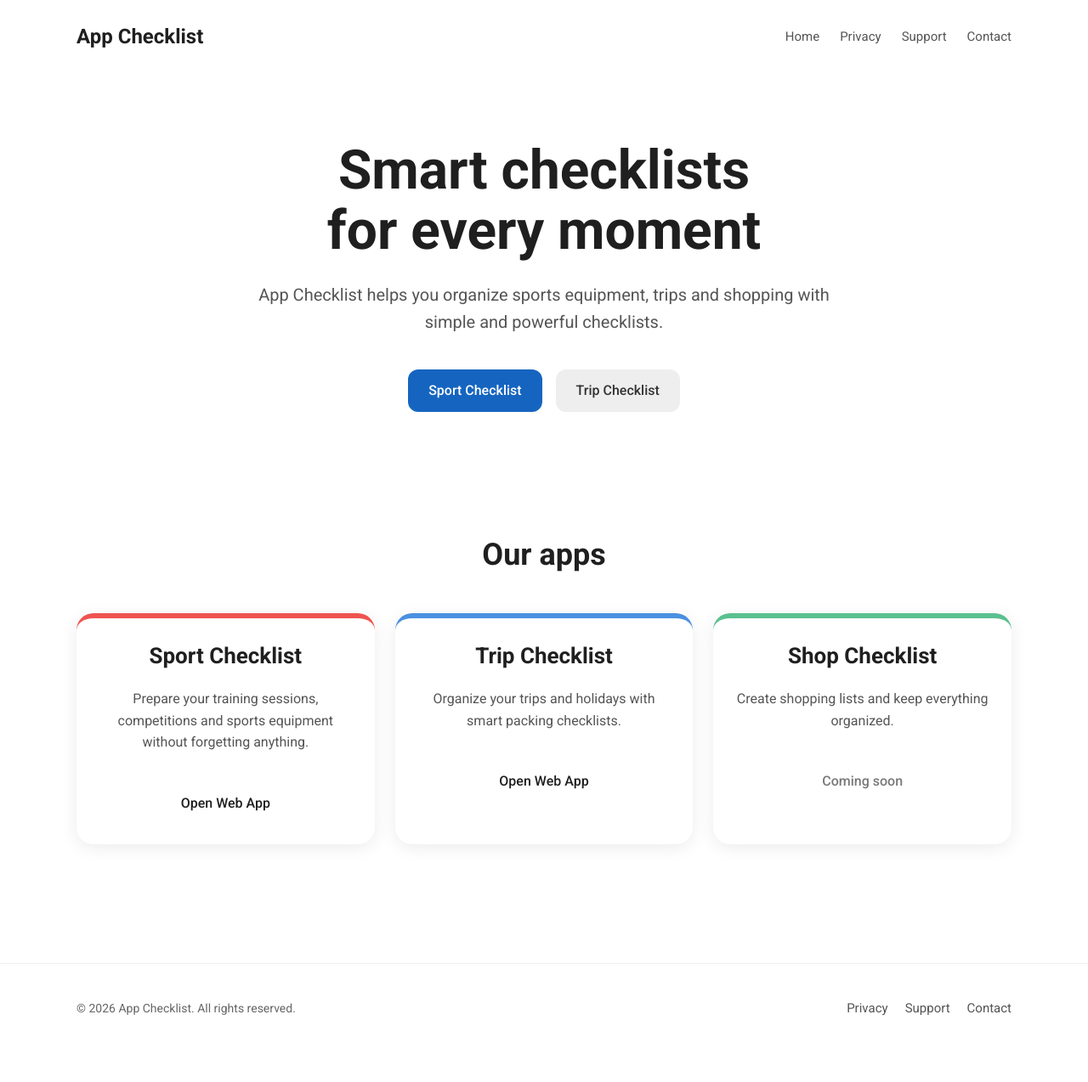
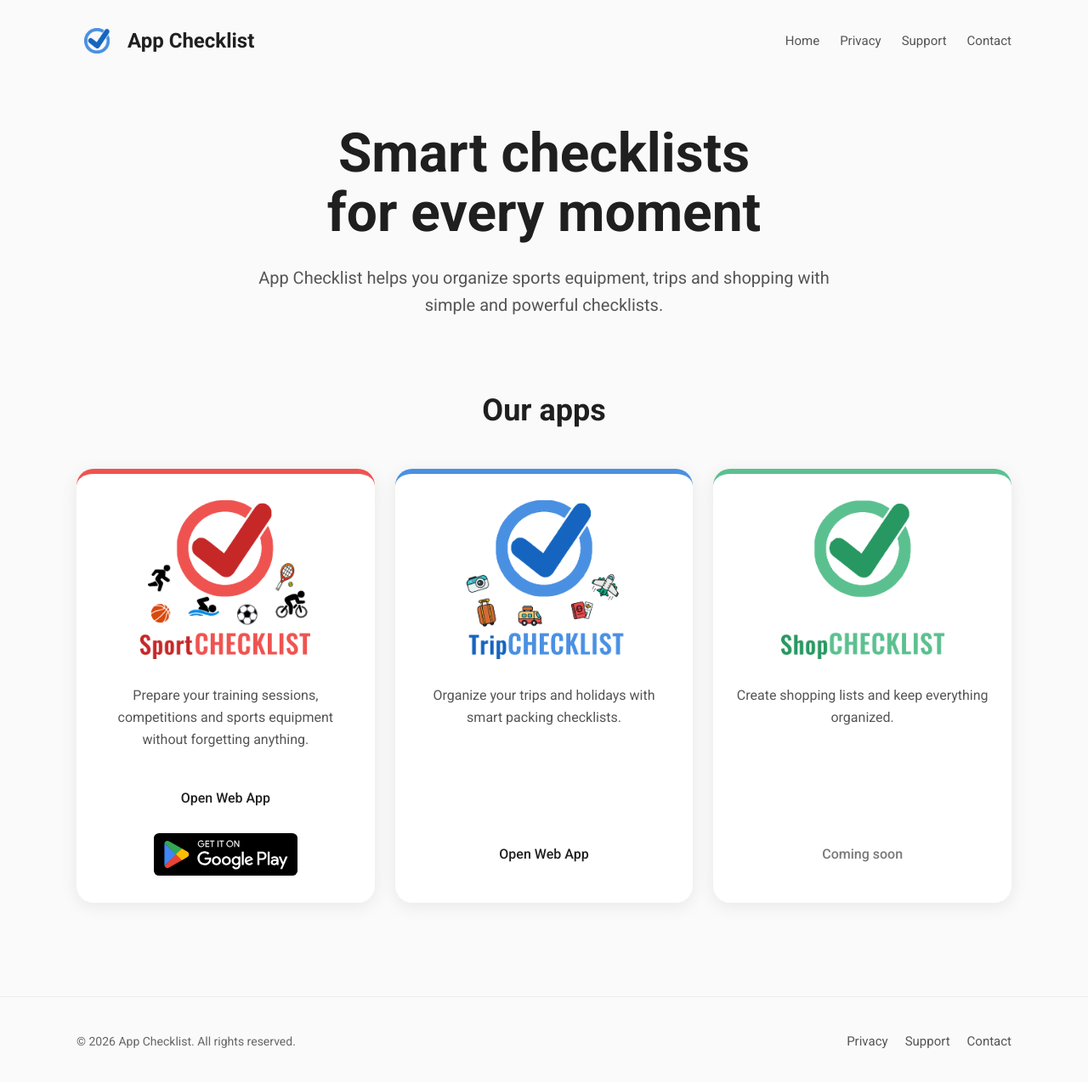
Before and after one commit to matteosteri79/appchecklist_site, a plain HTML site: page index.html in a window 1280 px wide. Shown: the whole page at 85% size. Before the commit the page ends 1239 px from the top, so only its background shows below. Drawn offline with nearby package versions, Linux system fonts and the light colour scheme.

Commit message:
Create App Checklist homepage layout and branding

```diff
--- a/assets/css/style.css
+++ b/assets/css/style.css
@@ -1,3 +1,28 @@
+/* =========================
+   App Checklist Theme
+========================= */
+
+:root {
+
+    --primary-color: #1565C0;
+
+    --sport-color: #EF5350;
+
+    --trip-color: #4A90E2;
+
+    --shop-color: #5BC08F;
+
+
+    --text-color: #1f1f1f;
+
+    --secondary-text: #666;
+
+    --surface-color: #ffffff;
+
+    --background-color: #fafafa;
+
+}
+
 /* =========================
    Global reset
 ========================= */
@@ -11,8 +36,8 @@
 
 body {
     font-family: "Roboto", sans-serif;
-    background: #ffffff;
-    color: #1f1f1f;
+    background: var(--background-color);
+    color: var(--text-color);
     line-height: 1.6;
 }
 
@@ -52,6 +77,14 @@ footer {
 
 header {
     padding: 24px 0;
+}
+
+.brand img {
+
+    height: 48px;
+
+    width: auto;
+
 }
 
 
@@ -196,9 +229,22 @@ footer {
 
 .brand {
 
+    display: flex;
+
+    align-items: center;
+
+    gap: 12px;
+
     font-size: 24px;
 
     font-weight: 700;
+
+}
+
+
+.brand img {
+
+    height: 48px;
 
 }
 
@@ -255,7 +301,7 @@ nav a:hover {
 
 .hero {
 
-    padding: 80px 0;
+    padding: 50px 0 10px;
 
 }
 
@@ -304,13 +350,69 @@ nav a:hover {
 
 .hero-actions {
 
-    display: flex;
+    display: none;
 
     justify-content: center;
 
     gap: 16px;
 
     flex-wrap: wrap;
+
+}
+/* =========================
+   Hero app buttons
+========================= */
+
+
+.hero-app {
+
+    display: inline-flex;
+
+    align-items: center;
+
+    justify-content: center;
+
+    padding: 14px 32px;
+
+    border-radius: 30px;
+
+    font-weight: 600;
+
+    color: white;
+
+    transition: transform 0.2s ease,
+    box-shadow 0.2s ease;
+
+}
+
+
+.hero-app:hover {
+
+    transform: translateY(-3px);
+
+    box-shadow:
+            0 8px 20px rgba(0,0,0,0.15);
+
+}
+
+
+.hero-app.sport {
+
+    background: var(--sport-color);
+
+}
+
+
+.hero-app.trip {
+
+    background: var(--trip-color);
+
+}
+
+
+.hero-app.shop {
+
+    background: var(--shop-color);
 
 }
 
@@ -322,8 +424,7 @@ nav a:hover {
 
 .primary {
 
-    background: #1565C0;
-
+    background: var(--primary-color);
     color: white;
 
 }
@@ -343,7 +444,7 @@ nav a:hover {
 
 .apps {
 
-    padding: 60px 0;
+    padding: 30px 0;
 
 }
 
@@ -405,21 +506,21 @@ nav a:hover {
 
 .sport {
 
-    border-top: 6px solid #EF5350;
+    border-top: 6px solid var(--sport-color);
 
 }
 
 
 .trip {
 
-    border-top: 6px solid #4A90E2;
+    border-top: 6px solid var(--trip-color);
 
 }
 
 
 .shop {
 
-    border-top: 6px solid #5BC08F;
+    border-top: 6px solid var(--shop-color);
 
 }
 
@@ -462,7 +563,7 @@ nav a:hover {
 
 .page {
 
-    padding: 60px 0;
+    padding: 30px 0;
 
 }
 
@@ -513,3 +614,113 @@ nav a:hover {
 
 
 }
+.app-card {
+
+    transition: transform 0.2s ease,
+    box-shadow 0.2s ease;
+
+}
+
+
+.app-card:hover {
+
+    transform: translateY(-6px);
+
+    box-shadow:
+            0 10px 30px rgba(0,0,0,0.12);
+
+}
+/* =========================
+   App icons
+========================= */
+.app-icon {
+    width: 200px;
+    height: 200px;
+    object-fit: contain;
+    margin: 0 auto 24px;
+}
+/* =========================
+   Store buttons
+========================= */
+
+
+.app-button {
+
+    display: inline-block;
+
+    margin: 8px;
+
+}
+.store-link {
+
+    display: inline-block;
+
+    margin: 8px;
+
+}
+
+
+.store-badge {
+
+    height: 50px;
+
+    width: auto;
+
+}
+
+/* =========================
+   App cards layout
+========================= */
+
+
+.app-card {
+
+    display: flex;
+
+    flex-direction: column;
+
+    align-items: center;
+
+    height: 100%;
+
+}
+
+
+.app-card p {
+
+    flex-grow: 1;
+
+}
+
+.hero-app {
+
+    color: white;
+
+    border-radius: 30px;
+
+    padding: 14px 30px;
+
+    font-weight: 600;
+
+}
+
+
+.hero-app.sport {
+
+    background: var(--sport-color);
+
+}
+
+
+.hero-app.trip {
+
+    background: var(--trip-color);
+
+}
+
+
+.hero-app.shop {
+
+    background: var(--shop-color);
+
+}
--- a/index.html
+++ b/index.html
@@ -5,11 +5,17 @@
 
     <meta charset="UTF-8">
     <meta name="viewport" content="width=device-width, initial-scale=1.0">
-
-    <title>App Checklist</title>
-
-    <meta name="description"
-          content="Smart checklist apps for sport, travel and shopping.">
+    <title>App Checklist - Smart Checklists for Sports, Trips and Shopping</title>
+    <meta name="description" content="App Checklist provides smart checklist apps for sports equipment, trips and shopping. Organize everything you need with simple and powerful checklists.">
+    <meta property="og:title" content="App Checklist - Smart Checklists">
+    <meta property="og:description" content="Organize sports equipment, trips and shopping with simple and powerful checklist apps.">
+    <meta property="og:type" content="website">
+    <meta property="og:url" content="https://app-checklist.com">
+    <meta property="og:image" content="https://app-checklist.com/assets/images/logo.png">
+    <meta name="twitter:card" content="summary_large_image">
+    <meta name="twitter:title" content="App Checklist">
+    <meta name="twitter:description" content="Smart checklist apps for every moment.">
+    <meta name="twitter:image" content="https://app-checklist.com/assets/images/logo.png">
 
     <link rel="stylesheet" href="assets/css/style.css">
 
@@ -33,7 +39,9 @@
     <div class="container header-content">
 
         <a href="index.html" class="brand">
-            App Checklist
+            <img src="assets/images/logo.png"
+                 alt="App Checklist logo">
+            <span>App Checklist</span>
         </a>
 
 
@@ -83,165 +91,103 @@
                     sports equipment, trips and shopping
                     with simple and powerful checklists.
                 </p>
-
-
                 <div class="hero-actions">
-
-
-                    <a href="sport.app-checklist.com" class="button primary">
-                        Sport Checklist
+                    <a href="https://sport.app-checklist.com"
+                       class="button hero-app sport">
+                        ✓ Sport Checklist
                     </a>
-
-
-                    <a href="trip.app-checklist.com" class="button secondary">
-                        Trip Checklist
+                    <a href="https://trip.app-checklist.com"
+                       class="button hero-app trip">
+                        ✓ Trip Checklist
                     </a>
-
-
+                    <a href="#"
+                       class="button hero-app shop">
+                        ✓ Shop Checklist
+                    </a>
                 </div>
-
-
             </div>
-
-
         </div>
 
     </section>
     <section class="apps">
 
         <div class="container">
-
-
             <h2>
                 Our apps
             </h2>
-
-
             <div class="apps-grid">
-
-
                 <article class="card app-card sport">
-
-
-                    <h3>
-                        Sport Checklist
-                    </h3>
-
-
+                    <img src="assets/images/sport_icon.png"
+                         class="app-icon"
+                         alt="Sport Checklist">
                     <p>
                         Prepare your training sessions,
                         competitions and sports equipment
                         without forgetting anything.
                     </p>
-
-
                     <a href="https://sport.app-checklist.com"
                        class="button app-button">
-
                         Open Web App
-
                     </a>
-
-
+                    <a href="https://play.google.com/store/apps/details?id=com.matteosteri.sportchecklist"
+                       class="store-link">
+                        <img src="assets/images/store/google_play.svg"
+                             class="store-badge"
+                             alt="Get it on Google Play">
+                    </a>
                 </article>
 
-
-
                 <article class="card app-card trip">
-
-
-                    <h3>
-                        Trip Checklist
-                    </h3>
-
-
+                    <img src="assets/images/trip_icon.png"
+                         class="app-icon"
+                         alt="Trip Checklist">
                     <p>
                         Organize your trips and holidays
                         with smart packing checklists.
                     </p>
-
-
                     <a href="https://trip.app-checklist.com"
                        class="button app-button">
-
                         Open Web App
-
                     </a>
-
-
                 </article>
 
-
-
                 <article class="card app-card shop">
-
-
-                    <h3>
-                        Shop Checklist
-                    </h3>
-
-
+                    <img src="assets/images/shop_icon.png"
+                         class="app-icon"
+                         alt="Shop Checklist">
                     <p>
                         Create shopping lists and keep
                         everything organized.
                     </p>
-
-
                     <span class="button app-button disabled">
-
-                    Coming soon
-
-                </span>
-
-
+                        Coming soon
+                    </span>
                 </article>
-
 
             </div>
 
-
         </div>
-
-
     </section>
-
 </main>
 
 <footer>
-
     <div class="container footer-content">
-
-
         <p>
             © 2026 App Checklist. All rights reserved.
         </p>
-
-
         <nav class="footer-nav">
-
             <a href="privacy.html">
                 Privacy
             </a>
-
-
             <a href="support.html">
                 Support
             </a>
-
-
             <a href="contact.html">
                 Contact
             </a>
-
         </nav>
-
-
     </div>
-
 </footer>
-
 <script src="assets/js/script.js"></script>
-
 </body>
-
 </html>
```
Also changed, not shown: assets/images/logo.png (added), assets/images/shop.png (added), assets/images/shop_icon.png (added), assets/images/sport.png (added), assets/images/sport_icon.png (added), assets/images/store/google_play.svg (added), assets/images/trip.png (added), assets/images/trip_icon.png (added).
